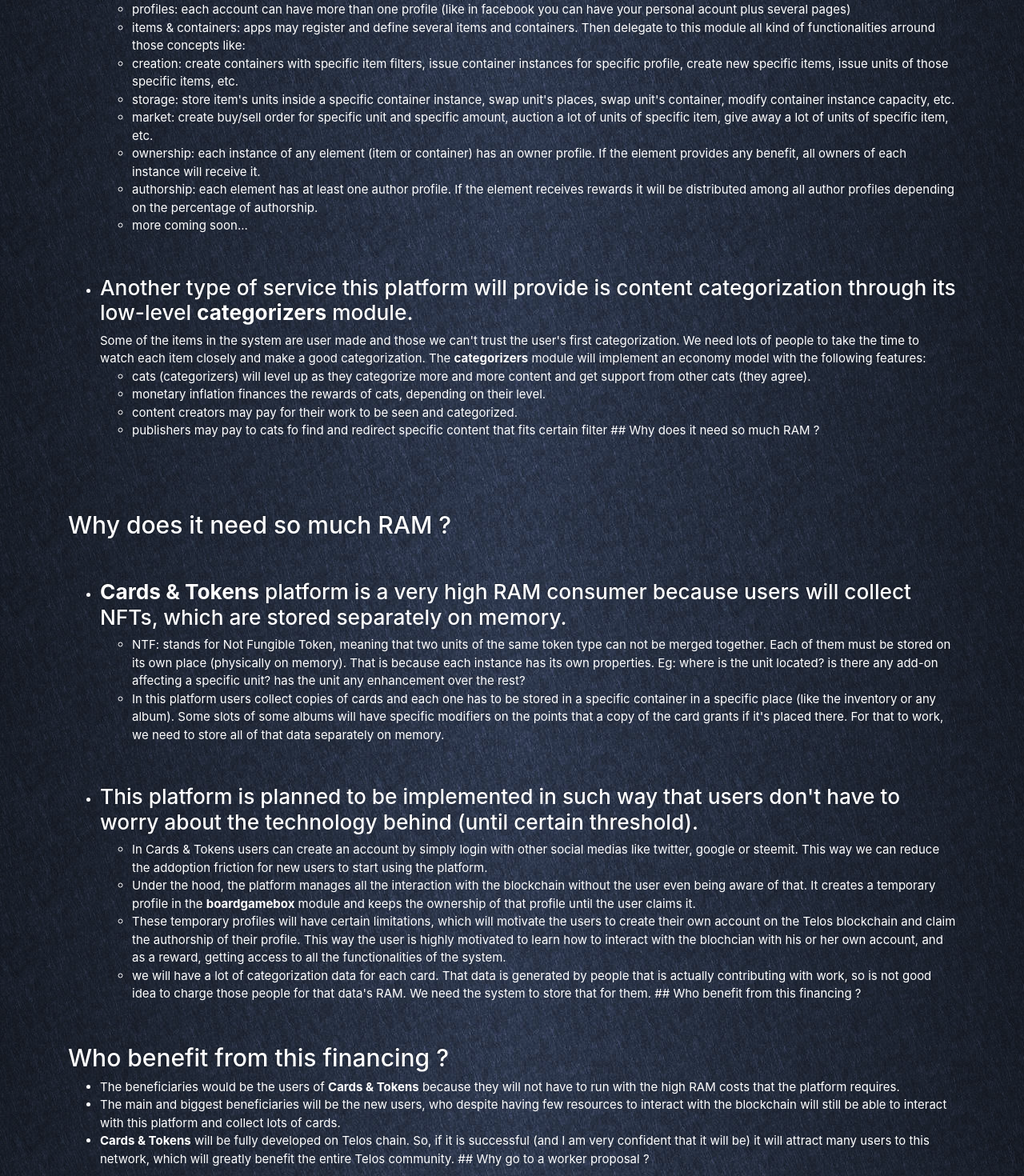
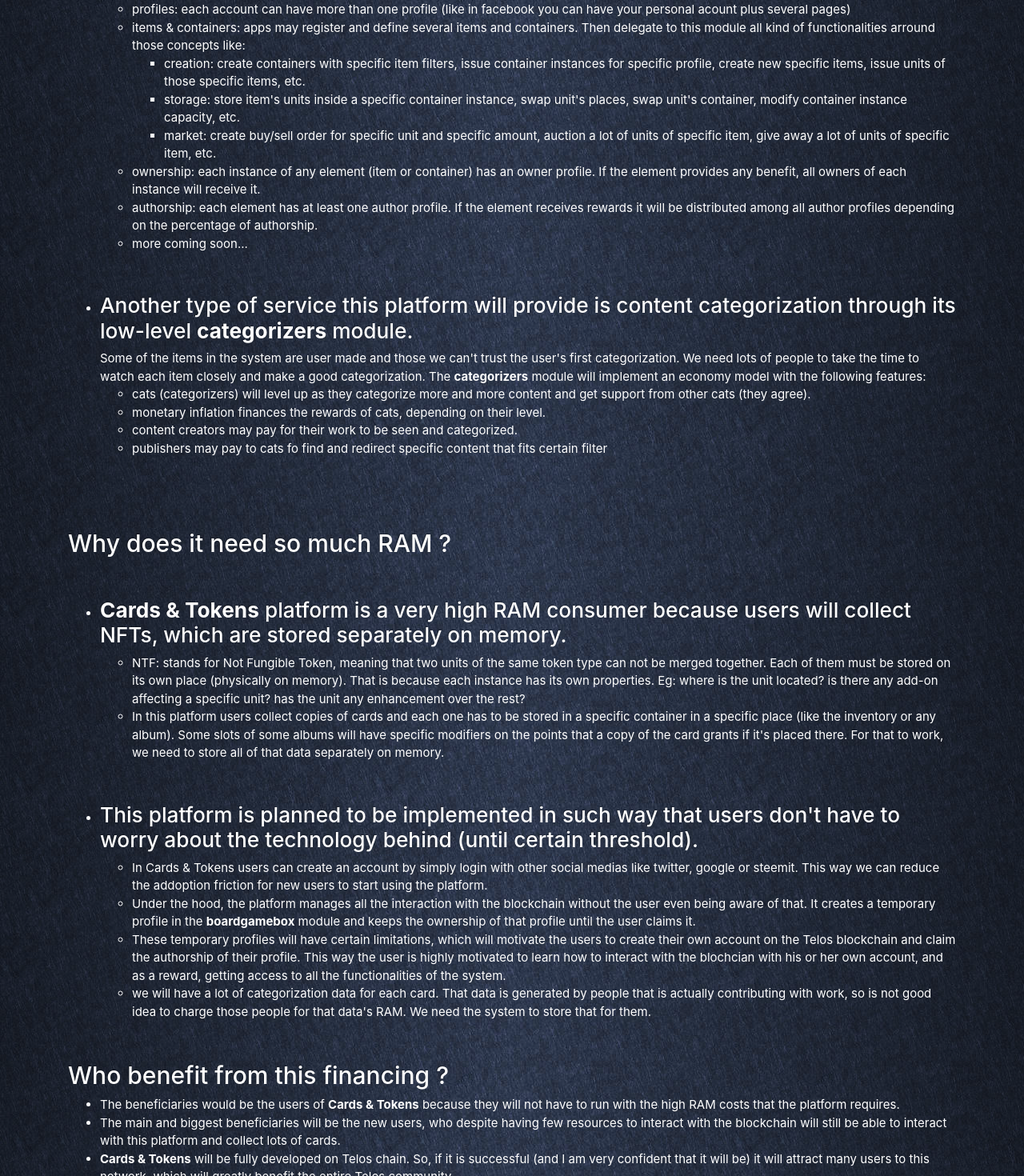
Before and after one commit to vapaee/landing-cards-and-tokens, an Angular app: page /worker-proposal in a window 1280 px wide. Shown: the part 2080-3550 px from the top of the page at 80% size. Built offline with nearby package versions, Linux system fonts and the light colour scheme.

Commit message:
error-fixes

```diff
--- a/src/app/pages/worker-proposal/worker-proposal.page.html
+++ b/src/app/pages/worker-proposal/worker-proposal.page.html
@@ -54,10 +54,13 @@
             Some of those services would be:
             <ul>
                 <li>profiles: each account can have more than one profile (like in facebook you can have your personal acount plus several pages)</li>
-                <li>items &amp; containers: apps may register and define several items and containers. Then delegate to this module all kind of functionalities arround those concepts like:</li>
-                <li>creation: create containers with specific item filters, issue container instances for specific profile, create new specific items, issue units of those specific items, etc.</li>
-                <li>storage: store item's units inside a specific container instance, swap unit's places, swap unit's container, modify container instance capacity, etc.</li>
-                <li>market: create buy/sell order for specific unit and specific amount, auction a lot of units of specific item, give away a lot of units of specific item, etc.</li>
+                <li>items &amp; containers: apps may register and define several items and containers. Then delegate to this module all kind of functionalities arround those concepts like:
+                    <ul>
+                        <li>creation: create containers with specific item filters, issue container instances for specific profile, create new specific items, issue units of those specific items, etc.</li>
+                        <li>storage: store item's units inside a specific container instance, swap unit's places, swap unit's container, modify container instance capacity, etc.</li>
+                        <li>market: create buy/sell order for specific unit and specific amount, auction a lot of units of specific item, give away a lot of units of specific item, etc.</li>
+                    </ul>
+                </li>
                 <li>ownership: each instance of any element (item or container) has an owner profile. If the element provides any benefit, all owners of each instance will receive it.</li>
                 <li>authorship: each element has at least one author profile. If the element receives rewards it will be distributed among all author profiles depending on the percentage of authorship.</li>
                 <li>more coming soon...</li>
@@ -70,7 +73,7 @@
                 <li>cats (categorizers) will level up as they categorize more and more content and get support from other cats (they agree).</li>
                 <li>monetary inflation finances the rewards of cats, depending on their level.</li>
                 <li>content creators may pay for their work to be seen and categorized.</li>
-                <li>publishers may pay to cats fo find and redirect specific content that fits certain filter ## Why does it need so much RAM ?</li>
+                <li>publishers may pay to cats fo find and redirect specific content that fits certain filter</li>
             </ul>
             </li>
         </ul>
@@ -91,7 +94,7 @@
                     <li>In Cards &amp; Tokens users can create an account by simply login with other social medias like twitter, google or steemit. This way we can reduce the addoption friction for new users to start using the platform.</li>
                     <li>Under the hood, the platform manages all the interaction with the blockchain without the user even being aware of that. It creates a temporary profile in the <strong>boardgamebox</strong> module and keeps the ownership of that profile until the user claims it.</li>
                     <li>These temporary profiles will have certain limitations, which will motivate the users to create their own account on the Telos blockchain and claim the authorship of their profile. This way the user is highly motivated to learn how to interact with the blochcian with his or her own account, and as a reward, getting access to all the functionalities of the system.</li>
-                    <li>we will have a lot of categorization data for each card. That data is generated by people that is actually contributing with work, so is not good idea to charge those people for that data's RAM. We need the system to store that for them. ## Who benefit from this financing ?</li>
+                    <li>we will have a lot of categorization data for each card. That data is generated by people that is actually contributing with work, so is not good idea to charge those people for that data's RAM. We need the system to store that for them.</li>
                 </ul>
             </li>
         </ul>
@@ -99,7 +102,7 @@
         <ul>
             <li>The beneficiaries would be the users of <strong>Cards &amp; Tokens</strong> because they will not have to run with the high RAM costs that the platform requires.</li>
             <li>The main and biggest beneficiaries will be the new users, who despite having few resources to interact with the blockchain will still be able to interact with this platform and collect lots of cards.</li>
-            <li><strong>Cards &amp; Tokens</strong> will be fully developed on Telos chain. So, if it is successful (and I am very confident that it will be) it will attract many users to this network, which will greatly benefit the entire Telos community. ## Why go to a worker proposal ?</li>
+            <li><strong>Cards &amp; Tokens</strong> will be fully developed on Telos chain. So, if it is successful (and I am very confident that it will be) it will attract many users to this network, which will greatly benefit the entire Telos community. </li>
         </ul>
         <h2 class="margin-top-xxl" id="worker-proposal">Why go to a worker proposal ?</h2>
         <ul>
```
